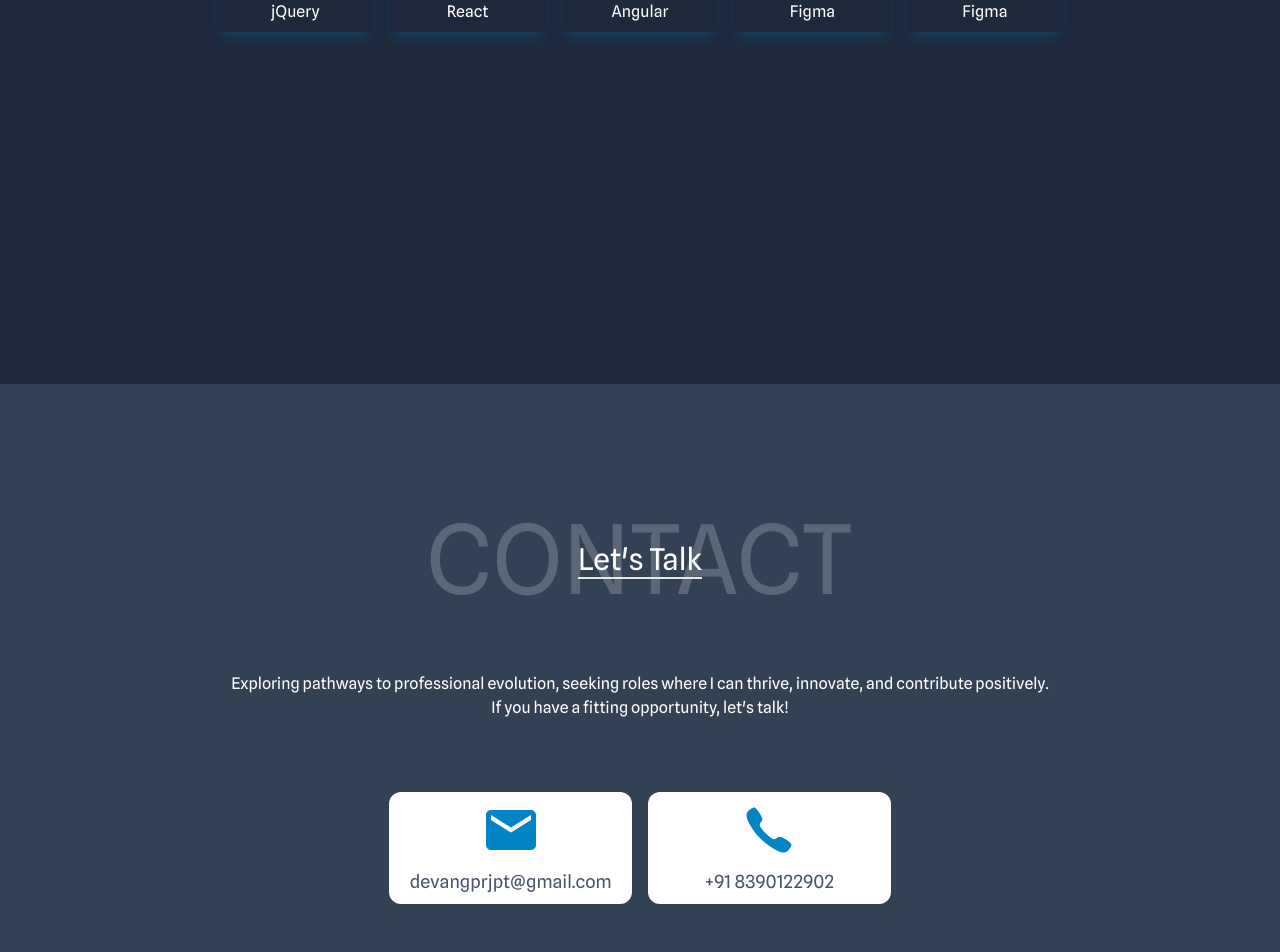
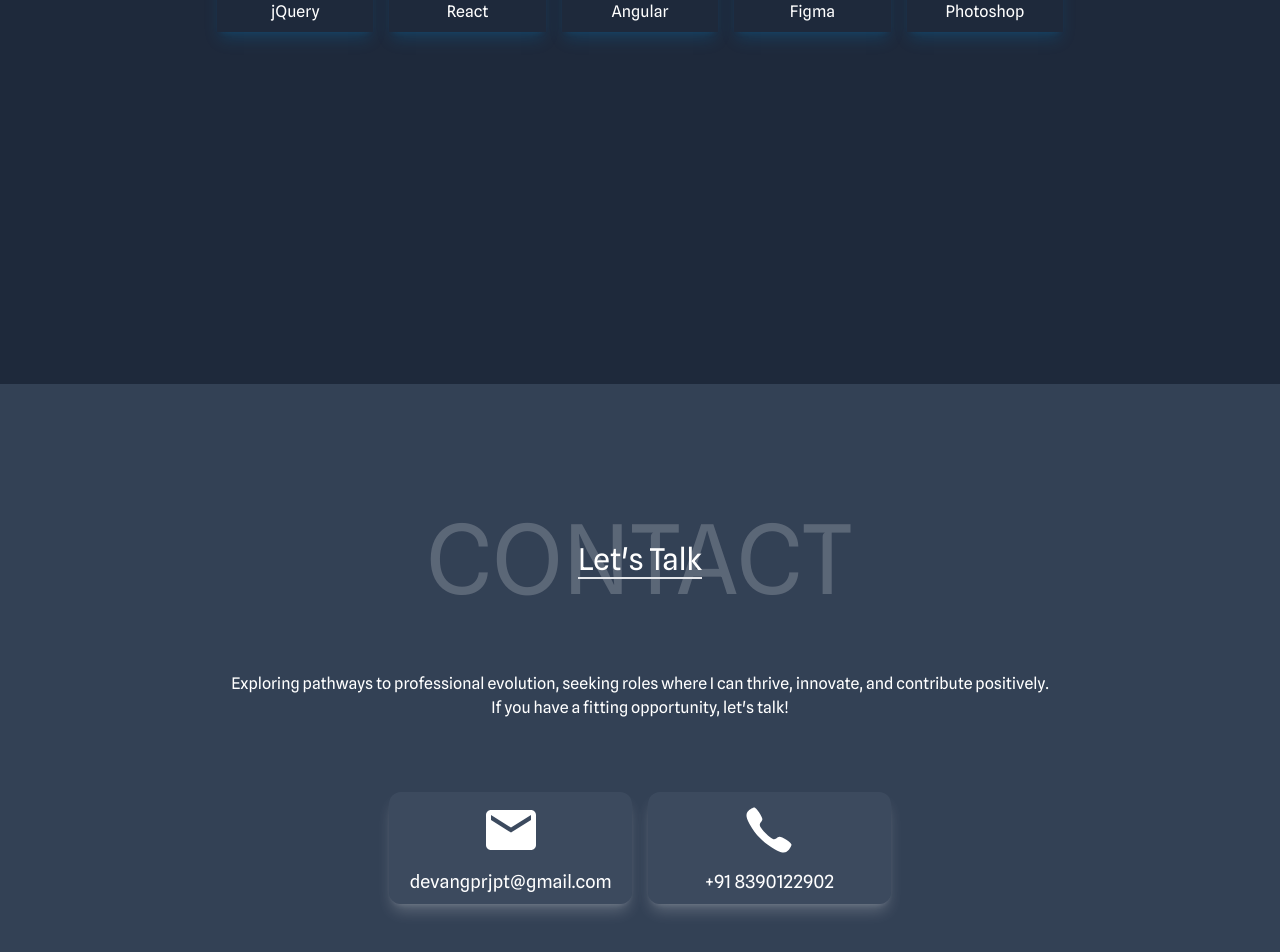
Before and after one commit to devangprjpt588/devangprajapati, a React (Vite) app: page / in a window 1280 px wide. Shown: the part 2272-3224 px from the top of the page. Built offline with nearby package versions, Linux system fonts and the light colour scheme.

Commit message:
Changes made in text and in classes

```diff
--- a/src/components/Contact.jsx
+++ b/src/components/Contact.jsx
@@ -20,10 +20,10 @@ const Contact = () => {
                             <div className='flex flex-row justify-center flex-wrap pt-16'>
                                 <div className='w-full md:w-2/4 xl:w-1/4'>
                                     <a href="mail:devangprjpt@gmail.com">
-                                        <div className='bg-white p-2 m-2 rounded-xl hover:-translate-y-1 duration-300 text-sky-600'>
+                                        <div className='bg-slate-600/[.5] shadow-lg shadow-white/[.2] p-2 m-2 rounded-xl hover:-translate-y-1 duration-300'>
                                             <div className="flex flex-col items-center justify-center">
                                                 <MdEmail className='text-6xl mx-auto mb-2' />
-                                                <p className="text-slate-600 text-lg">
+                                                <p className="text-lg">
                                                     devangprjpt@gmail.com
                                                 </p>
                                             </div>
@@ -32,10 +32,10 @@ const Contact = () => {
                                 </div>
                                 <div className='w-full md:w-2/4 xl:w-1/4'>
                                     <a href="tel:+918390122902">
-                                        <div className='bg-white p-2 m-2 rounded-xl hover:-translate-y-1 duration-300 text-sky-600'>
+                                        <div className='bg-slate-600/[.5] shadow-lg shadow-white/[.2] p-2 m-2 rounded-xl hover:-translate-y-1 duration-300'>
                                             <div className="flex flex-col items-center justify-center">
                                             <IoIosCall className='text-6xl mx-auto mb-2' />
-                                                <p className="text-slate-600 text-lg">
+                                                <p className="text-lg">
                                                     +91 8390122902
                                                 </p>
                                             </div>
--- a/src/components/Skills.jsx
+++ b/src/components/Skills.jsx
@@ -86,7 +86,7 @@ const Skills = () => {
                             <div className='w-1/3 sm:w-1/6'>
                                 <div className='shadow-lg shadow-sky-600/[.2] text-center p-2 m-2'>
                                     <DiPhotoshop className='text-6xl mx-auto m-4' />
-                                    <p>Figma</p>
+                                    <p>Photoshop</p>
                                 </div>
                             </div>
                         </div>
```
